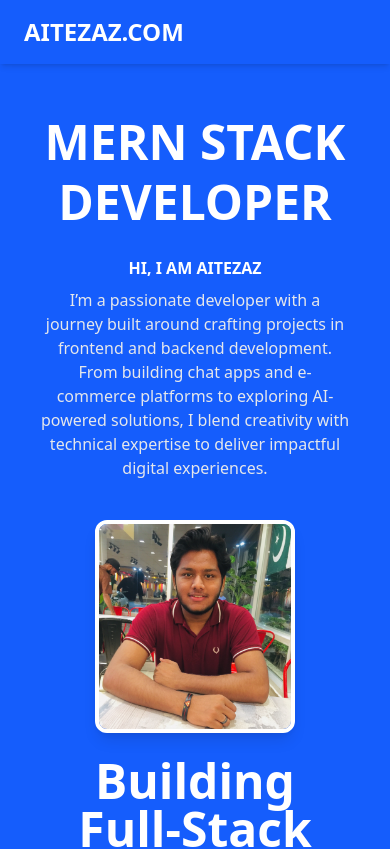
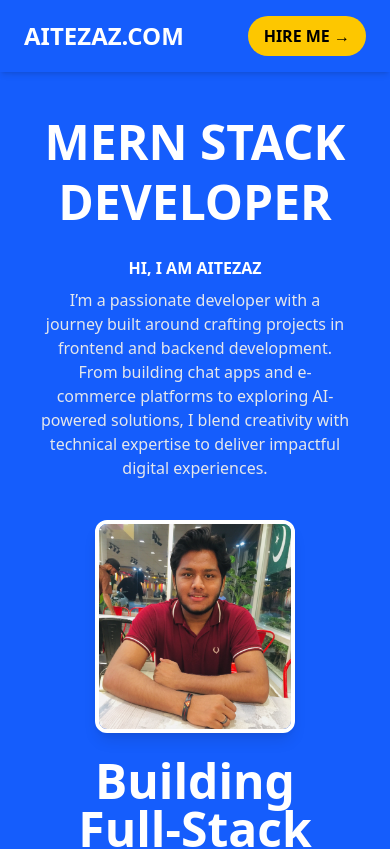
Before and after one commit to AitezazAhmed/Portfolio, a React (Vite) app in the folder frontend/: page / in a window 390 px wide. Shown: the top 849 px of the page. Built offline with nearby package versions, Linux system fonts and the light colour scheme.

Commit message:
complete

```diff
--- a/frontend/src/components/Navbar.jsx
+++ b/frontend/src/components/Navbar.jsx
@@ -45,7 +45,7 @@ export default function Navbar() {
       </ul>
 <Link to="contact">
       <button
-       className="bg-yellow-400 text-black px-4 py-2 rounded-full font-bold hidden md:block">
+       className="bg-yellow-400 text-black px-4 py-2 rounded-full font-bold  md:block">
         HIRE ME →
       </button>
       </Link>
```
